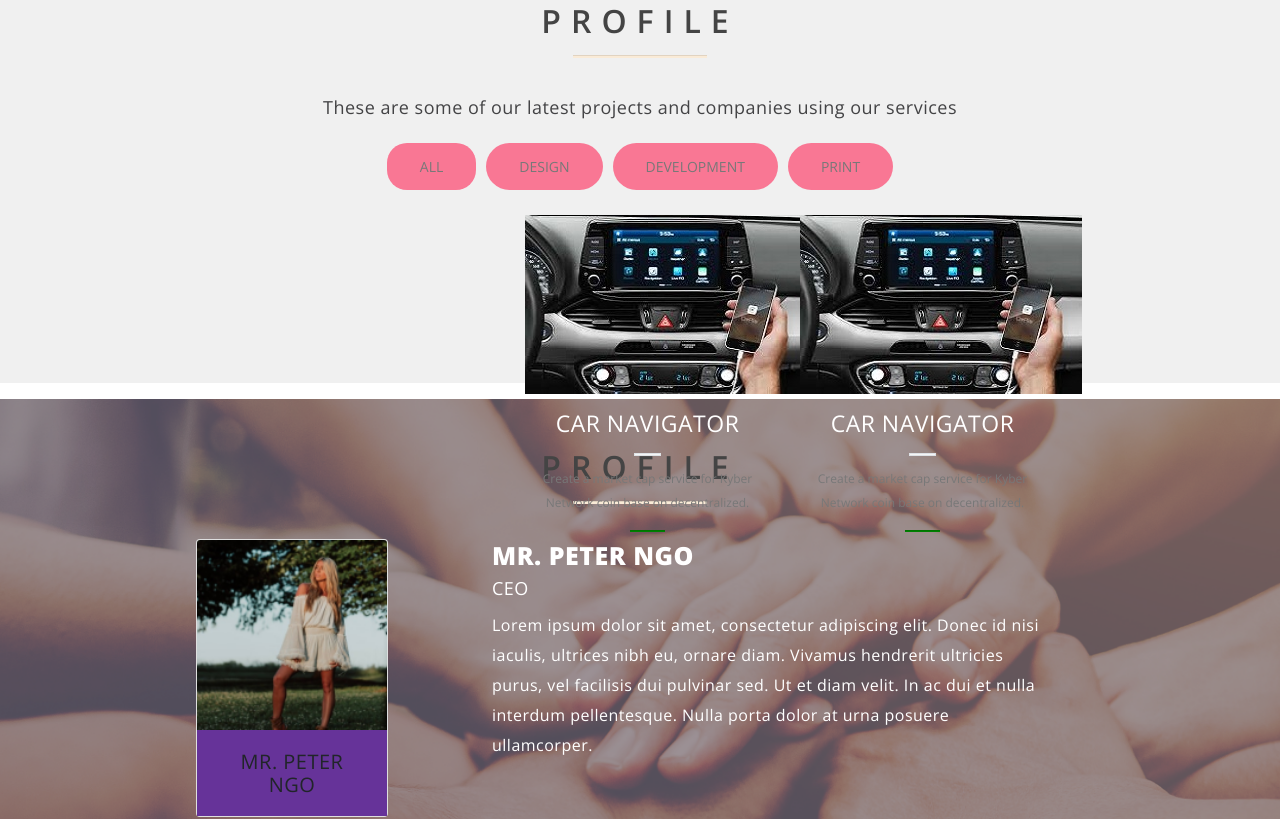
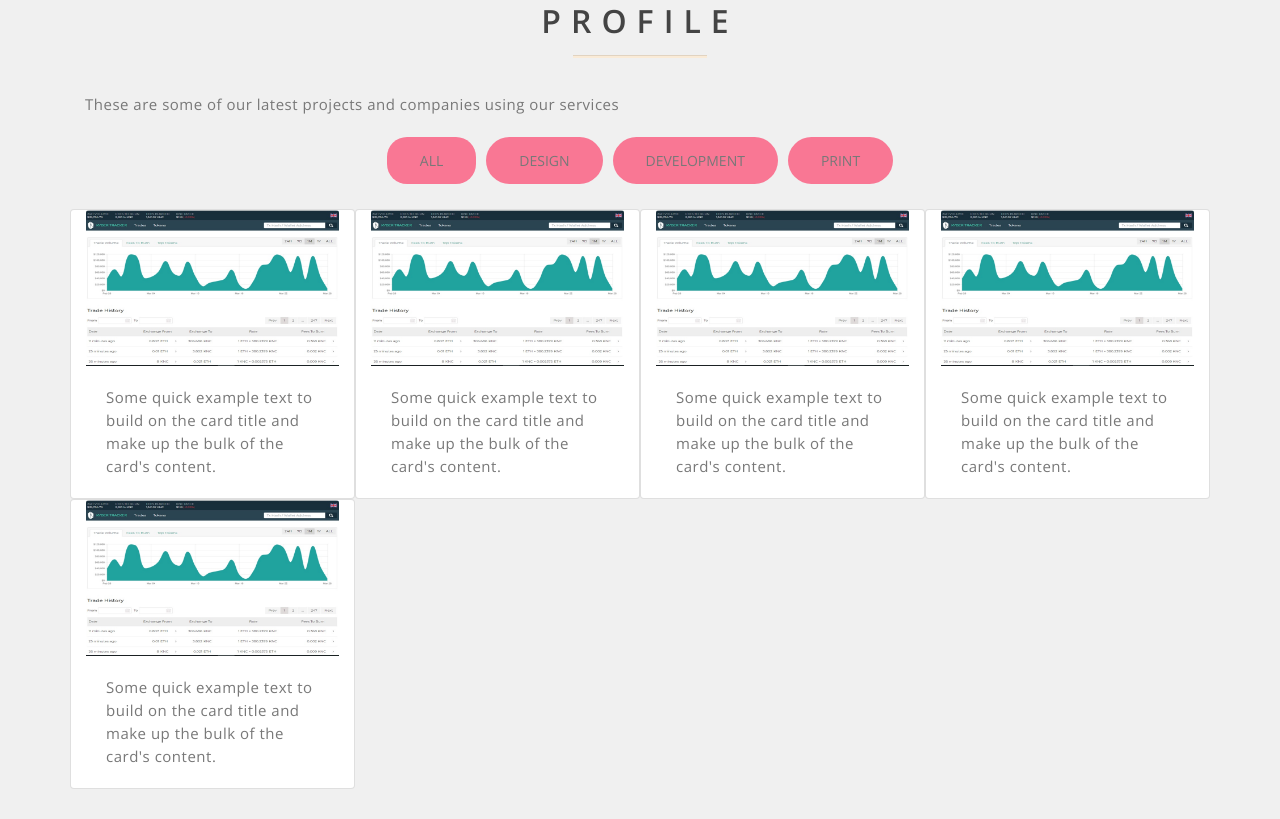
Before and after one commit to NPG-Ba/NPG-PublicWebSite, an Angular app in the folder ProjectNapa/: page / in a window 1280 px wide. Shown: the part 1500-2319 px from the top of the page. Built offline with nearby package versions, Linux system fonts and the light colour scheme.

Commit message:
profile
16-12

```diff
--- a/ProjectNapa/src/app/ui/access/access.component.css
+++ b/ProjectNapa/src/app/ui/access/access.component.css
@@ -1,256 +1,3 @@
-#portfolio ul.isotope-filter {
-    border: 0;
-    display: inline-block;
+section#access {
+    height: 1000px;
 }
-
-#portfolio .nav > li > a {
-    color: #999;
-}
-
-#portfolio .nav-pills > li:hover > a,
-#portfolio .nav-pills > li.active > a,
-#portfolio .nav-pills > li.active > a:hover,
-#portfolio .nav-pills > li.active > a:focus {
-    color: white;
-    background-color: transparent;
-}
-
-#portfolio .nav-pills > li.active {
-    background-color: #62893b;
-    border: #62893b;
-}
-
-#portfolio .nav li > a {
-    padding-left: 20px;
-    line-height: 15px;
-}
-
-#portfolio .nav li:first-child:after {
-    display: none;
-}
-
-#portfolio .nav li {
-    max-width: 263px;
-}
-
-#portfolio .item-box h4 {
-    max-width: 224px;
-    overflow: hidden;
-    text-overflow: ellipsis;
-    white-space: nowrap;
-    color: white;
-}
-
-#portfolio .nav-pills {
-    margin: 0;
-    padding: 0;
-    background: #FBFBFB;
-}
-
-.alternate #portfolio .nav-pills {
-    background: #F0F0F0;
-}
-
-#portfolio hr.menu-lines {
-    margin: 0 0 40px 0;
-    padding: 0;
-    display: block;
-    margin-top: -28px;
-}
-
-
-#ajax_modal {
-    position: fixed;
-    top: 0;
-    right: 0;
-    bottom: 0;
-    left: 0;
-    display: none;
-    background: #fff;
-    overflow-y: auto;
-    z-index: 999;
-}
-
-    #ajax_modal .btn-modal {
-        display: block;
-        margin-top: -80px;
-        text-align: center;
-        margin-bottom: 30px;
-    }
-
-    #ajax_modal button.close-modal {
-        background-position: -35px -33px;
-        display: inline-block;
-        width: 73px;
-        height: 73px;
-    }
-
-        #ajax_modal button.close-modal:hover {
-            background-position: -35px -173px;
-        }
-
-
-section.cover,
-div.inner-cover {
-    position: relative;
-    padding: 150px 0;
-    display: table;
-    width: 100%;
-    background: #0F1113;
-    background-position: center center;
-    background-repeat: no-repeat;
-    background-size: cover;
-}
-
-div.inner-cover {
-    margin-bottom: 80px;
-}
-
-    div.inner-cover h1,
-    div.inner-cover h2,
-    div.inner-cover h3 {
-        color: #fff;
-    }
-
-    div.inner-cover.project {
-        padding: 200px 0;
-    }
-
-
-/** 06. Item Box (portfolio, etc)
- **************************************************************** **/
-.item-box {
-    background: #fff;
-    overflow: hidden;
-    margin: 16px 0;
-    width: 100%;
-    position: relative;
-    -webkit-border-radius: 6px;
-    -moz-border-radius: 6px;
-    border-radius: 6px;
-    /*height: 335px;*/
-    background: lightgray;
-}
-
-    .item-box.fullwidth {
-        max-width: 100%;
-    }
-
-    .item-box figure {
-        width: 100%;
-        display: block;
-        margin-bottom: 0;
-        overflow: hidden;
-        position: relative;
-        text-align: center;
-    }
-
-    .item-box.fixed-box figure img {
-        width: 100%;
-        height: auto;
-    }
-
-.item-box-desc {
-    padding: 10px 20px;
-    overflow: hidden;
-    /*height: 90px;*/
-}
-
-    .item-box-desc p {
-        margin-top: 20px;
-        display: block;
-        overflow: hidden;
-        text-overflow: ellipsis;
-        /*white-space: nowrap;*/
-    }
-
-.item-box.fixed-box .item-box-desc p {
-    height: 98px;
-}
-
-.item-box-desc h4 {
-    padding: 0;
-    margin: 0;
-}
-
-.item-box .item-box-desc small {
-    display: block;
-}
-
-.item-box.fixed-box .item-box-desc {
-    height: 256px;
-}
-
-.item-box.fixed-box figure {
-    max-height: 263px;
-}
-
-.item-box .socials {
-    border-top: #eee 1px solid;
-    text-align: center;
-    display: block;
-}
-
-
-/* hover */
-.item-box .item-hover,
-.item-box .item-hover .overlay {
-    background-color: rgba(0,0,0,0.3);
-    -webkit-border-top-right-radius: 6px;
-    -webkit-border-top-left-radius: 6px;
-    -moz-border-radius-topleft: 6px;
-    -moz-border-radius-topright: 6px;
-    border-top-left-radius: 6px;
-    border-top-right-radius: 6px;
-}
-
-.item-box .item-hover {
-    opacity: 0;
-    filter: alpha(opacity=0);
-    position: absolute;
-    left: 0;
-    right: 0;
-    top: 0;
-    bottom: 0;
-    text-align: center;
-    color: #fff;
-    -webkit-transition: all 0.2s;
-    -moz-transition: all 0.2s;
-    -o-transition: all 0.2s;
-    transition: all 0.2s;
-}
-
-    .item-box .item-hover,
-    .item-box .item-hover button,
-    .item-box .item-hover a {
-        color: #fff;
-    }
-
-        .item-box .item-hover .inner {
-            position: absolute;
-            display: block;
-            left: 0;
-            right: 0;
-            top: 50%;
-            margin-top: -30px;
-            z-index: 100;
-        }
-
-.item-box:hover .item-hover {
-    opacity: 1;
-    filter: alpha(opacity=100);
-}
-
-
-
-
-
-
-
-.fw-l {
-    font-weight: 300;
-    font-size: 18px;
-    line-height: 1.6;
-    color: #434345;
-    text-align: center;
-}
--- a/ProjectNapa/src/app/ui/access/access.component.html
+++ b/ProjectNapa/src/app/ui/access/access.component.html
@@ -7,10 +7,8 @@
       </div>
       <p class="fw-l">These are some of our latest projects and companies using our services</p>
     </header>
-    <div>
       <div id="container">
         <app-isotope></app-isotope>
       </div>
   </div>
-  </div>
 </section>
--- a/ProjectNapa/src/app/ui/isotope/isotope.component.css
+++ b/ProjectNapa/src/app/ui/isotope/isotope.component.css
@@ -29,85 +29,21 @@ a.filter.active.btn.btn-common.btn-effect :hover{
 }
 
 
-/* ==========================================================================
-   Portfolio Section
-   ========================================================================== */
-
-   .list-project
-   {
-       list-style: none;
-       display: flex;
-       flex-direction: row;
-       flex-wrap: wrap;
-       justify-content: space-between;
-       align-items: stretch;
-       align-content: stretch;
-   }
-   .project-item
-   {
-   background-color:  burlywood;
-   padding-bottom: 10px;
-   }
-   .border-isotope-item
-   {
-       background-color:green;
-       width: 14%;
-       height: 1px;
-       text-align: center;
-       margin-bottom: 5px;
-   }
-   .item-box-desc
-   {
-       padding-top: 0%;
-   }
-   .item-box-desc h4 {
-       font-size: 23px;
-       color: white;
-       text-transform: uppercase;
-       padding: 0px;
-       letter-spacing: 0.5px;
-       text-align:-webkit-center;
-   }
-   .border
-   {
-       background-color:whitesmoke;
-       width: 10%;
-       height: 1px;
-       text-align: center;
-       margin-bottom: 10px;
-   }
-   .nav > li > a {
-       position: relative;
-       display: block;
-       padding: 10px 15px;
-       border-radius: 10px;
-       background-color: #69971C;
-   }
 
 
-   .nav > li > a:hover{
-       position: relative;
-       display: block;
-       padding: 10px 15px;
-       border-radius: 10px;
-       background-color: #69971C;
-   }
 
 
-.row.portfolio-items {
-    display: contents;
-    text-align: center;
+/*-------------------------------------------------*/
+
+
+
+
+
+#flex-profile{
+	display: flex;
+	flex-direction: row;
+	flex-wrap: nowrap;
+	justify-content: space-around;
+	align-items: stretch;
+	align-content: space-around;
 }
-ul.sort-destination.isotope {
-    list-style: none;
-}
-.item-box {
-    width: 100%;
-    margin-left: 400px;
-    height: 100%;
-}
-#img-responsive {
-    vertical-align: middle;
-    border-style: none;
-    width: 90%;
-}
--- a/ProjectNapa/src/app/ui/isotope/isotope.component.html
+++ b/ProjectNapa/src/app/ui/isotope/isotope.component.html
@@ -37,45 +37,40 @@
     <!-- Portfolio Controller/Buttons Ends-->
   </div>
 </div>
+<div class="row flex-profile">
+      <div class="col-md-3 card flex" style="width: 18rem;">
+            <img class="card-img-top" src="assets/images/demo/block3.jpg" alt="Card image cap">
+            <div class="card-body">
+              <p class="card-text">Some quick example text to build on the card title and make up the bulk of the card's content.</p>
+            </div>
+      </div>
 
- <!-- Portfolio Recent Projects -->
- <div class="clearfix"></div>
- <div class="row portfolio-items">
+      <div class="col-md-3 card flex" style="width: 18rem;">
+            <img class="card-img-top" src="assets/images/demo/block3.jpg" alt="Card image cap">
+            <div class="card-body">
+              <p class="card-text">Some quick example text to build on the card title and make up the bulk of the card's content.</p>
+            </div>
+      </div>
 
-      <ul class="sort-destination isotope" data-sort-id="isotope-list">
-         <div class="row">
-            <li class="col-md-3">
-               <div class="item-box">
-                     <figure>
-                        <img class="img-responsive" src="assets/images/demo/carna.jpeg">
-                        <!--<img class="img-responsive" src="assets/images/portfolio/nayalogo-new.jpg" height="263">-->
-                     </figure>
-                     <div class="item-box-desc text-center">
-                        <h4>Car Navigator</h4>
-                        <hr class="border divider-sm bg-green">
-                        <small class="styleColor">Create a market cap service for Kyber Network coin base on decentralized.</small>
+      <div class="col-md-3 card flex" style="width: 18rem;">
+            <img class="card-img-top" src="assets/images/demo/block3.jpg" alt="Card image cap">
+            <div class="card-body">
+              <p class="card-text">Some quick example text to build on the card title and make up the bulk of the card's content.</p>
             </div>
-                     <hr class="border-isotope-item divider-sm">
       </div>
-            </li>
 
+      <div class="col-md-3 card flex" style="width: 18rem;">
+            <img class="card-img-top" src="assets/images/demo/block3.jpg" alt="Card image cap">
+            <div class="card-body">
+              <p class="card-text">Some quick example text to build on the card title and make up the bulk of the card's content.</p>
+            </div>
+      </div>
 
-            <li class="col-md-3">
-                  <div class="item-box">
-                        <figure>
-                           <img class="img-responsive" src="assets/images/demo/carna.jpeg">
-                           <!--<img class="img-responsive" src="assets/images/portfolio/nayalogo-new.jpg" height="263">-->
-                        </figure>
-                        <div class="item-box-desc text-center">
-                           <h4>Car Navigator</h4>
-                           <hr class="border divider-sm bg-green">
-                           <small class="styleColor">Create a market cap service for Kyber Network coin base on decentralized.</small>
+       <div class="col-md-3 card flex" style="width: 18rem;">
+            <img class="card-img-top" src="assets/images/demo/block3.jpg" alt="Card image cap">
+            <div class="card-body">
+              <p class="card-text">Some quick example text to build on the card title and make up the bulk of the card's content.</p>
             </div>
-                        <hr class="border-isotope-item divider-sm">
       </div>
-               </li>
-
 
 </div>
-      </ul>
-  </div>
--- a/ProjectNapa/src/styles.css
+++ b/ProjectNapa/src/styles.css
@@ -6,6 +6,15 @@ html, body {
     margin: 0;
     padding: 0;
     height: 100%;
+}
+ul, menu, dir {
+  display: block;
+  list-style-type: disc;
+  margin-block-start: 0em;
+  margin-block-end: 0em;
+  margin-inline-start: 0px;
+  margin-inline-end: 0px;
+  padding-inline-start: 0px;
 }
 
 body {
```
Lines whose indentation alone changed are shown as unchanged.
